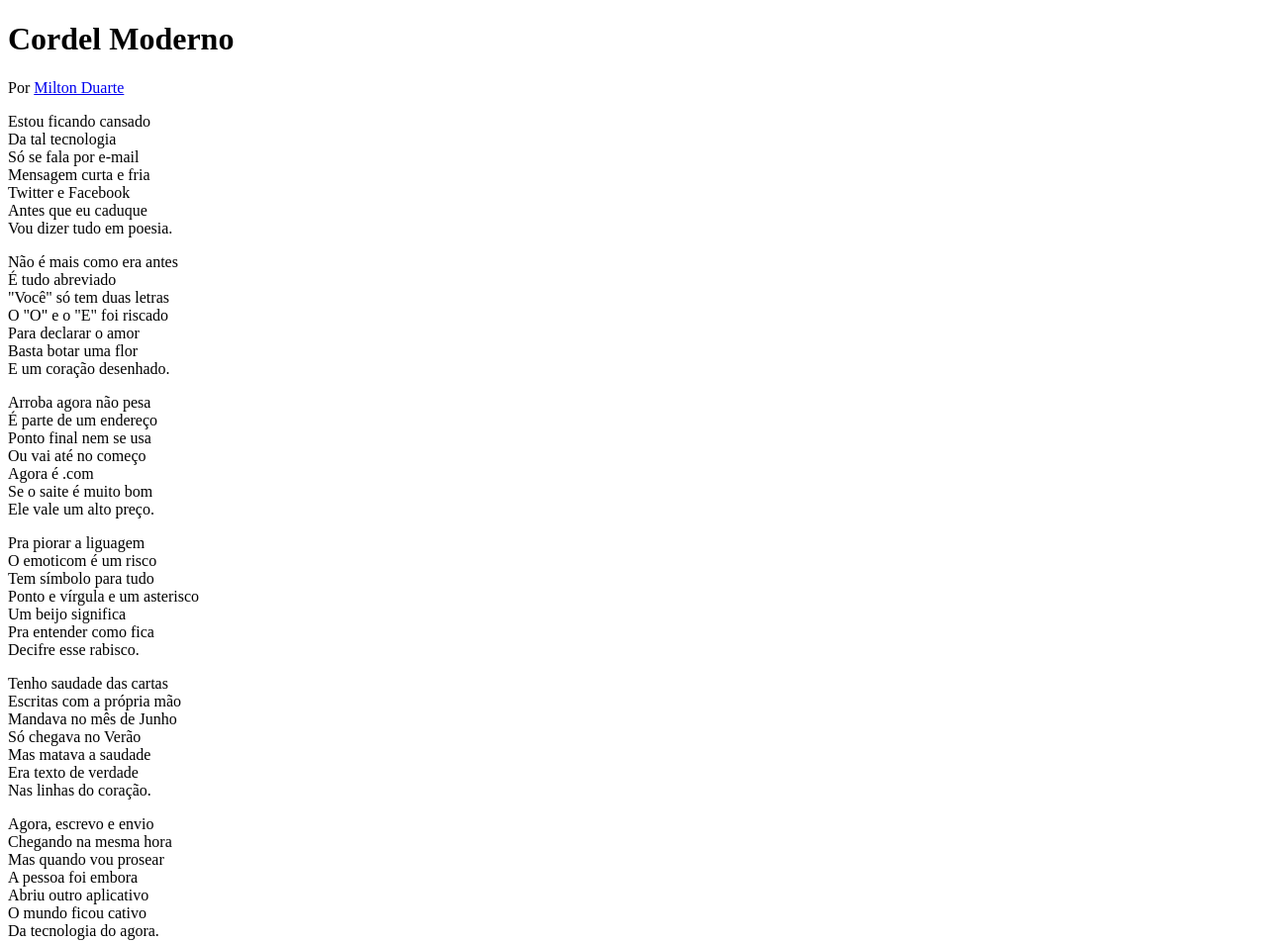
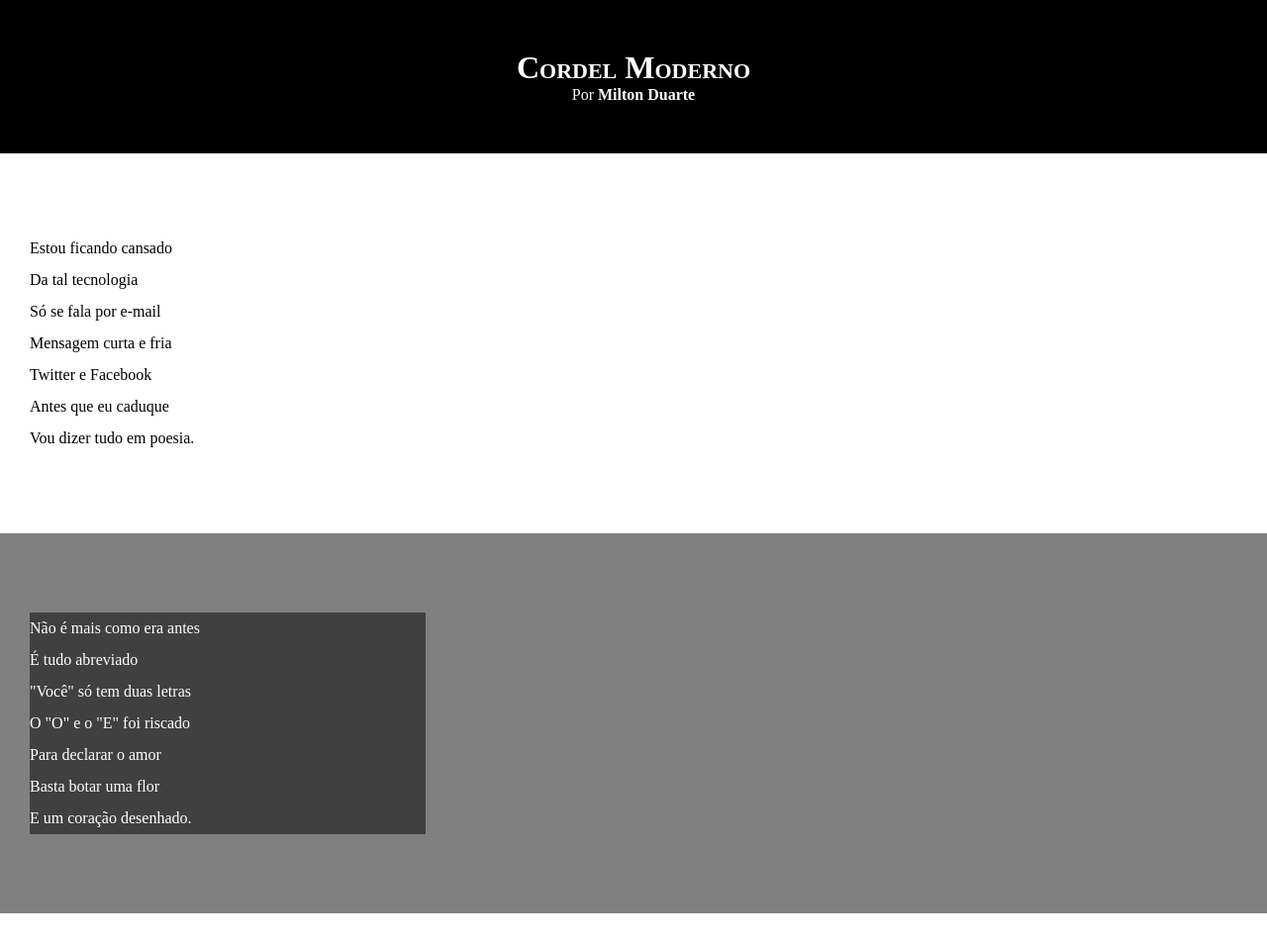
Before and after one commit to JoseCarlos67/Desafio-Cordel, a plain HTML site: page index.html in a window 1280 px wide. Shown: the top 953 px of the page at 99% size. Drawn offline with Linux system fonts and the light colour scheme.

Commit message:
Ajustes no CSS

```diff
--- a/index.html
+++ b/index.html
@@ -4,7 +4,6 @@
 <head>
     <meta charset="UTF-8">
     <meta name="viewport" content="width=device-width, initial-scale=1.0">
-    <link rel="stylesheet" href="styles/reset.css">
     <link rel="stylesheet" href="styles/style.css">
     <title>Cordel Moderno</title>
 </head>
@@ -15,7 +14,7 @@
         <p>Por <a href="https://www.recantodasletras.com.br/poesias/3186743" target="_blank">Milton Duarte</a></p>
     </header>
 
-    <section>
+    <section class="normal">
         <p>
             Estou ficando cansado <br>
             Da tal tecnologia <br>
@@ -27,7 +26,7 @@
         </p>
     </section>
 
-    <section>
+    <section class="imagem">
         <p>
             Não é mais como era antes <br>
             É tudo abreviado <br>
@@ -39,7 +38,7 @@
         </p>
     </section>
 
-    <section>
+    <section class="normal">
         <p>
             Arroba agora não pesa <br>
             É parte de um endereço <br>
@@ -61,7 +60,7 @@
         </p>
     </section>
 
-    <section>
+    <section class="imagem">
         <p>
             Tenho saudade das cartas <br>
             Escritas com a própria mão <br>
@@ -73,7 +72,7 @@
         </p>
     </section>
 
-    <section>
+    <section class="normal">
         <p>
             Agora, escrevo e envio <br>
             Chegando na mesma hora <br>
--- a/styles/reset.css
+++ b/styles/reset.css
@@ -0,0 +1,48 @@
+/* http://meyerweb.com/eric/tools/css/reset/
+   v2.0 | 20110126
+   License: none (public domain)
+*/
+
+html, body, div, span, applet, object, iframe,
+h1, h2, h3, h4, h5, h6, p, blockquote, pre,
+a, abbr, acronym, address, big, cite, code,
+del, dfn, em, img, ins, kbd, q, s, samp,
+small, strike, strong, sub, sup, tt, var,
+b, u, i, center,
+dl, dt, dd, ol, ul, li,
+fieldset, form, label, legend,
+table, caption, tbody, tfoot, thead, tr, th, td,
+article, aside, canvas, details, embed,
+figure, figcaption, footer, header, hgroup,
+menu, nav, output, ruby, section, summary,
+time, mark, audio, video {
+	margin: 0;
+	padding: 0;
+	border: 0;
+	font-size: 100%;
+	font: inherit;
+	vertical-align: baseline;
+}
+/* HTML5 display-role reset for older browsers */
+article, aside, details, figcaption, figure,
+footer, header, hgroup, menu, nav, section {
+	display: block;
+}
+body {
+	line-height: 1;
+}
+ol, ul {
+	list-style: none;
+}
+blockquote, q {
+	quotes: none;
+}
+blockquote:before, blockquote:after,
+q:before, q:after {
+	content: '';
+	content: none;
+}
+table {
+	border-collapse: collapse;
+	border-spacing: 0;
+}
--- a/styles/style.css
+++ b/styles/style.css
@@ -0,0 +1,63 @@
+@charset "UTF-8";
+
+* {
+    margin: 0px;
+    padding: 0px;
+}
+
+html, body {
+    min-height: 100vh;
+    background-color: darkgray;
+}
+
+header {
+    background-color: black;
+    color: white;
+    text-align: center;
+}
+
+header > h1 {
+    padding-top: 50px;
+    font-variant: small-caps;
+}
+
+header > p {
+    padding-bottom: 50px;
+}
+
+a {
+    color: white;
+    text-decoration: none;
+    font-weight: bolder;
+}
+
+section {
+    padding: 10vh 0vh 10vh 30px;
+    line-height: 2em;
+}
+
+a:hover {
+    text-decoration: underline;
+}
+
+section.normal {
+    background-color: white;
+    color: black;
+}
+
+section.imagem {
+    background-color: gray;
+    color: white;
+}
+
+section.imagem > p {
+    background-color: rgba(0, 0, 0, 0.5);
+    width: 400px;
+}
+
+footer {
+    background-color: black;
+    color: white;
+    text-align: center;
+    padding: 10px;
+}
```
